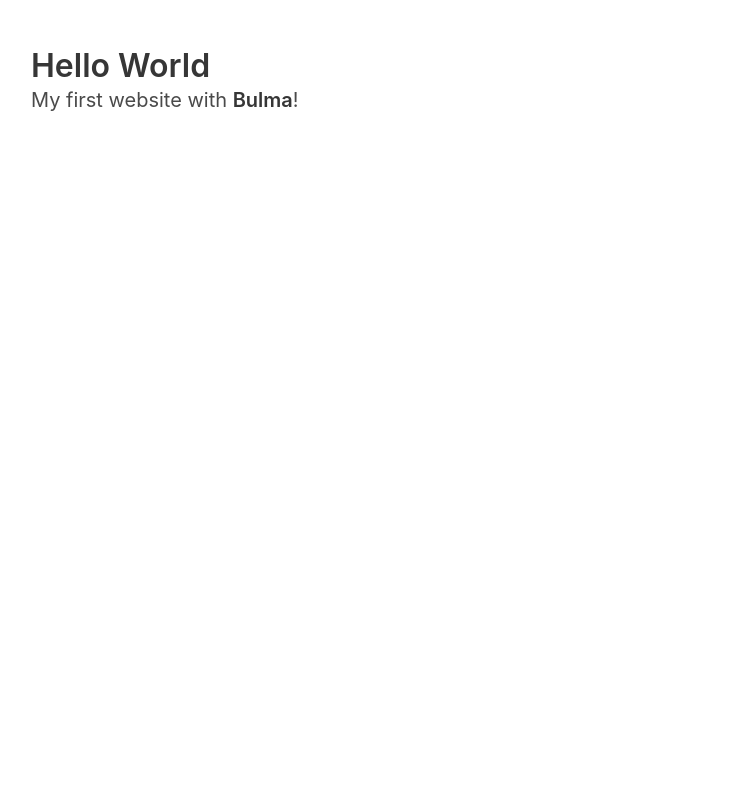
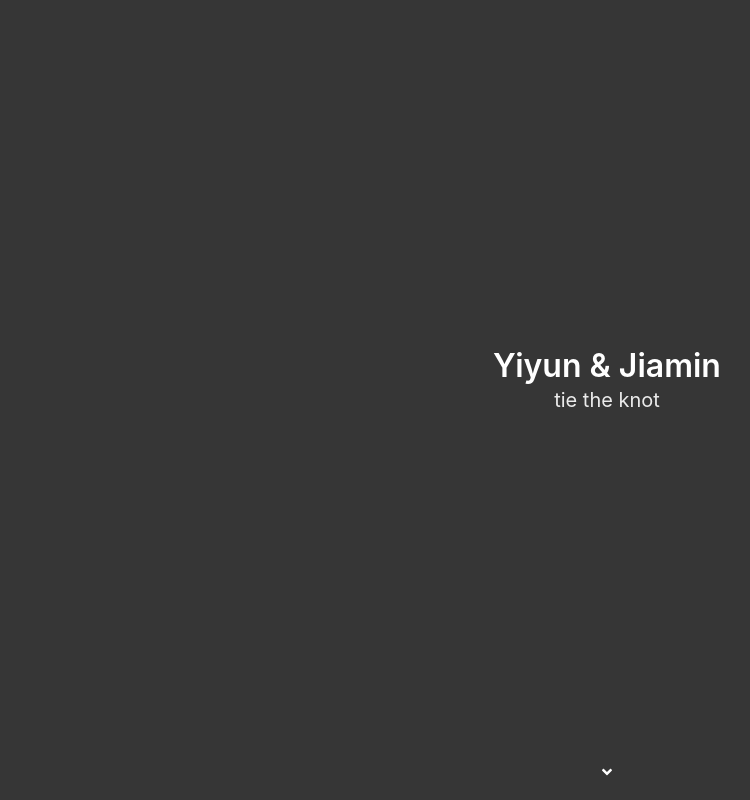
Before and after one commit to WalkerWalker/wedding-website, a plain HTML site: page index.html in a window 1280 px wide. Shown: the whole page, without its empty margins (33-783 px from the left). Drawn offline with Linux system fonts and the light colour scheme.

Commit message:
add first section

```diff
--- a/index.html
+++ b/index.html
@@ -3,19 +3,27 @@
   <head>
     <meta charset="utf-8">
     <meta name="viewport" content="width=device-width, initial-scale=1">
-    <title>Hello Bulma!</title>
+    <title>Yiyun and Jiamin</title>
     <link rel="stylesheet" href="css/bulma.min.css">
     <script defer src="js/fontawesome/all.js"></script>
   </head>
   <body>
-  <section class="section">
-    <div class="container">
-      <h1 class="title">
-        Hello World
-      </h1>
-      <p class="subtitle">
-        My first website with <strong>Bulma</strong>!
-      </p>
+  <!-- first section -->
+  <section class="hero is-dark is-fullheight">
+    <div class="hero-body">
+      <div class="container has-text-centered">
+        <h1 class="title">
+          Yiyun &amp; Jiamin
+        </h1>
+        <h2 class="subtitle">
+          tie the knot
+        </h2>
+      </div>
+    </div>
+    <div class="hero-foot has-text-centered">
+      <a href="#details" class="icon" style="margin-bottom: 1rem;">
+        <i class="fas fa-angle-down"></i>
+      </a>
     </div>
   </section>
   </body>
```
